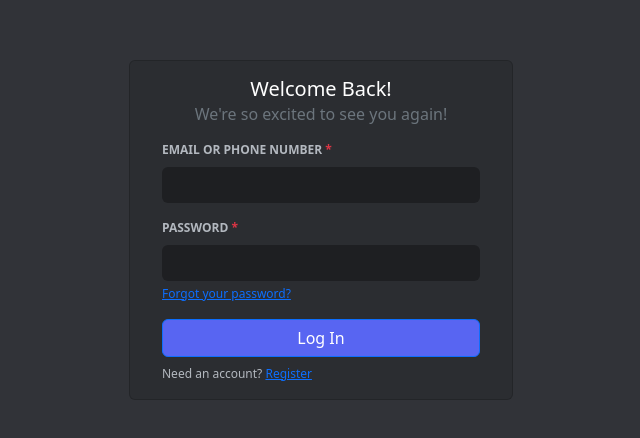
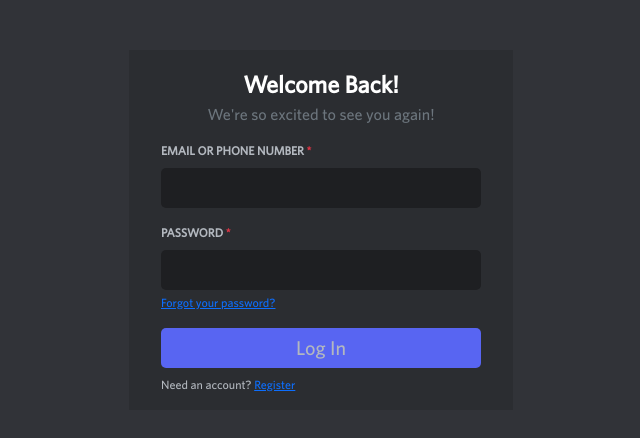
Before and after one commit to ACZH05/discord-clone, a React (Vite) app: page /login in a window 1280 px wide. Shown: the part 170-608 px from the top of the page, without its empty margins (319-959 px from the left). Built offline with nearby package versions, Linux system fonts and the light colour scheme.

Commit message:
Change loginpage from bootstrap to tailwind

```diff
--- a/src/App.jsx
+++ b/src/App.jsx
@@ -3,7 +3,7 @@ import LocationProvider from "./components/LocationProvider"
 
 export default function App() {
   return (
-    <div style={{background: "#313338", height: "100vh"}}>
+    <div className="font-whitney" style={{background: "#313338", height: "100vh"}}>
       <BrowserRouter>
         <LocationProvider />
       </BrowserRouter>
--- a/src/index.css
+++ b/src/index.css
@@ -1,3 +1,10 @@
 @tailwind base;
 @tailwind components;
 @tailwind utilities;
+
+@layer base {
+    @font-face {
+        font-family: 'Whitney';
+        src: url(./font/whitneymedium.otf);
+    }
+}
--- a/src/pages/LoginPage.jsx
+++ b/src/pages/LoginPage.jsx
@@ -1,4 +1,3 @@
-import { Button, Card, Form } from "react-bootstrap";
 import { motion } from "framer-motion"
 
 export default function AuthPage() {
@@ -24,27 +23,29 @@ export default function AuthPage() {
       animate="visible"
       exit="exit"
     >
-      <div className="d-flex justify-content-center align-items-center" style={{height: "100vh"}}>
-        <Card style={{width: "30%", background: "#2b2d31", color: "white"}}>
-            <Card.Body>
-                <Card.Title className="text-center">Welcome Back!</Card.Title>
-                <Card.Subtitle className="text-center text-secondary mb-3">We&apos;re so excited to see you again!</Card.Subtitle>
+      <div className="d-flex justify-content-center align-items-center h-screen">
+        <div className="w-[30%] bg-[#2b2d31] text-white p-3">
+          <div className="text-center fs-4 fw-bold">Welcome Back!</div>
+          <div className="text-center text-secondary mb-3">We&apos;re so excited to see you again!</div>
 
-                <Form className="mx-3" style={{color: "#b3b8bf", fontSize: "12px"}}>
-                    <Form.Label className="mb-2 fw-bold">EMAIL OR PHONE NUMBER <span className="text-danger">*</span></Form.Label>
-                    <Form.Control type="email" className="border-0 mb-3" style={{backgroundColor: "#1e1f22", color: "#b3b8bf"}} />
+          <form className="mx-3" style={{color: "#b3b8bf", fontSize: "12px"}}>
+              <div className="flex flex-col">
+                <label className="mb-2 fw-bold">EMAIL OR PHONE NUMBER <span className="text-danger">*</span></label>
+                <input type="email" className="border-0 mb-3 bg-[#1e1f22] text-[#b3b8bf] rounded-[5px] focus:ring-0" name="email" />
+              </div>
 
-                    <Form.Label className="mb-2 fw-bold">PASSWORD <span className="text-danger">*</span></Form.Label>
-                    <Form.Control type="password" className="border-0 mb-1" style={{backgroundColor: "#1e1f22", color: "#b3b8bf"}} />
+              <div className="flex flex-col">
+                <label className="mb-2 fw-bold">PASSWORD <span className="text-danger">*</span></label>
+                <input type="password" className="border-0 mb-1 bg-[#1e1f22] text-[#b3b8bf] rounded-[5px] focus:ring-0" name="password" />
+              </div>
 
-                    <Card.Link href="#">Forgot your password?</Card.Link>
+              <a href="#">Forgot your password?</a>
 
-                    <Button className="d-block mt-3" style={{width: "100%", background: "#5865f2"}}>Log In</Button>
+              <button href="#" className="d-block mt-3 w-100 bg-[#5865f2] text-[#b3b8bf] rounded-[5px] h-[40px] fs-5 hover:bg-[#4752c4] duration-200">Log In</button>
 
-                    <div className="mt-2">Need an account? <Card.Link href="/register">Register</Card.Link></div>
-                </Form>
-            </Card.Body>
-        </Card>
+              <div className="mt-2">Need an account? <a href="/register">Register</a></div>
+          </form>
+        </div>
       </div>
     </motion.div>
   )
--- a/tailwind.config.js
+++ b/tailwind.config.js
@@ -6,12 +6,17 @@ export default {
   ],
   theme: {
     extend: {
-      content: {}
+      content: {},
+      fontFamily: {
+        whitney: ['Whitney']
+      }
     },
   },
   safelist: [
     'hover:bg-[#5865f2]',
     'hover:bg-[#23a559]',
   ],
-  plugins: [],
+  plugins: [
+    require('@tailwindcss/forms'),
+  ],
 }
```
Also changed, not shown: src/font/whitneymedium.otf (added).
